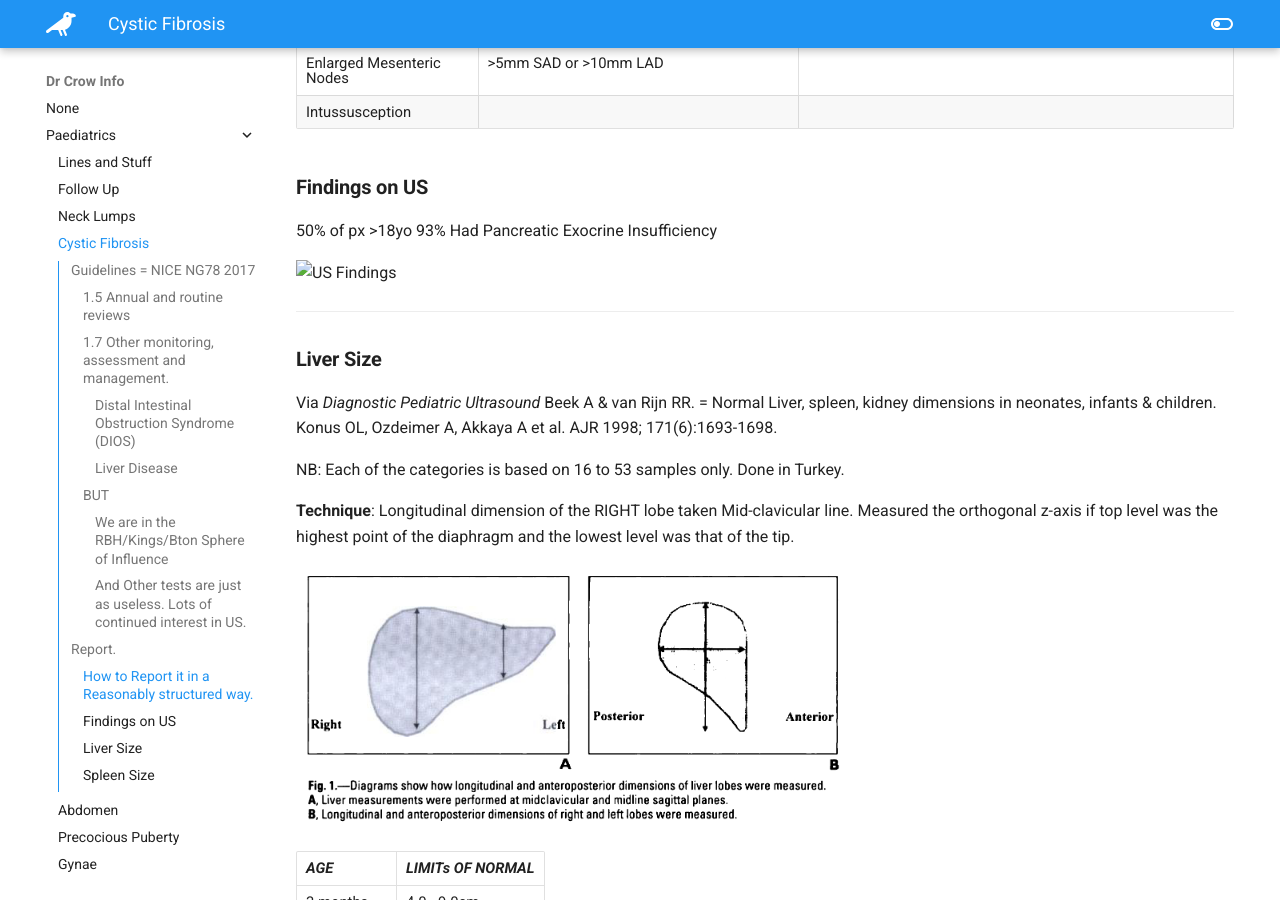
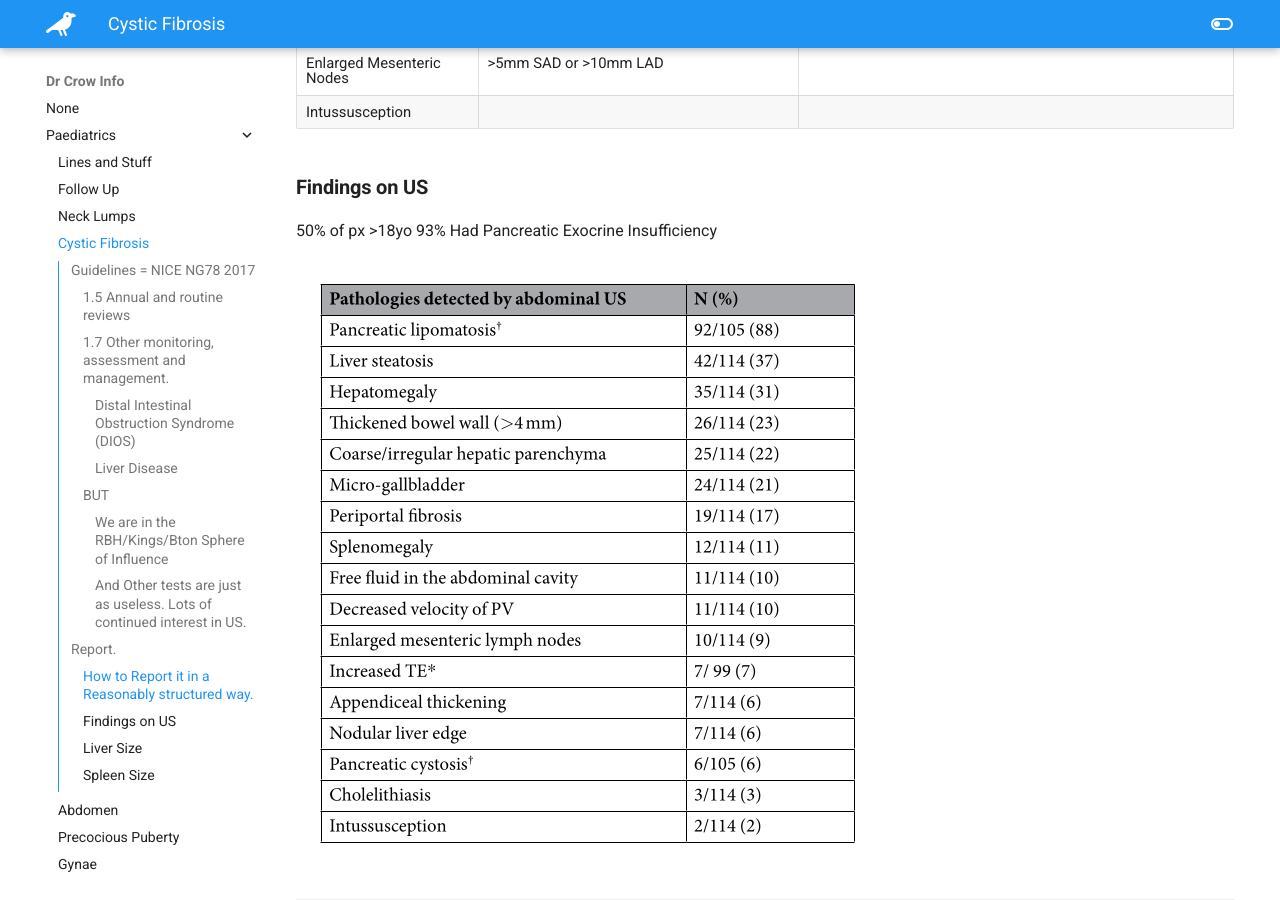
Before and after one commit to TheDrCrow/DrCrowInfo, an MkDocs documentation site: the page built from docs/paediatrics/paed_cystic_fibrosis.md, in a window 1280 px wide and 900 px high, scrolled down 3672 px. Built offline with MkDocs 1.6.1 and Material for MkDocs 9.7.7, drawn with Linux system fonts in a browser that asks for light colours.

Commit message:
get images to work

```diff
--- a/docs/paediatrics/paed_cystic_fibrosis.md
+++ b/docs/paediatrics/paed_cystic_fibrosis.md
@@ -143,7 +143,7 @@ Intussusception | | |
 50% of px >18yo
 93% Had Pancreatic Exocrine Insufficiency
 
-![US Findings](../paed/images/CF_US_findings.png)
+![US Findings](images/CF_US_findings.png)
 
 
 ---
```
